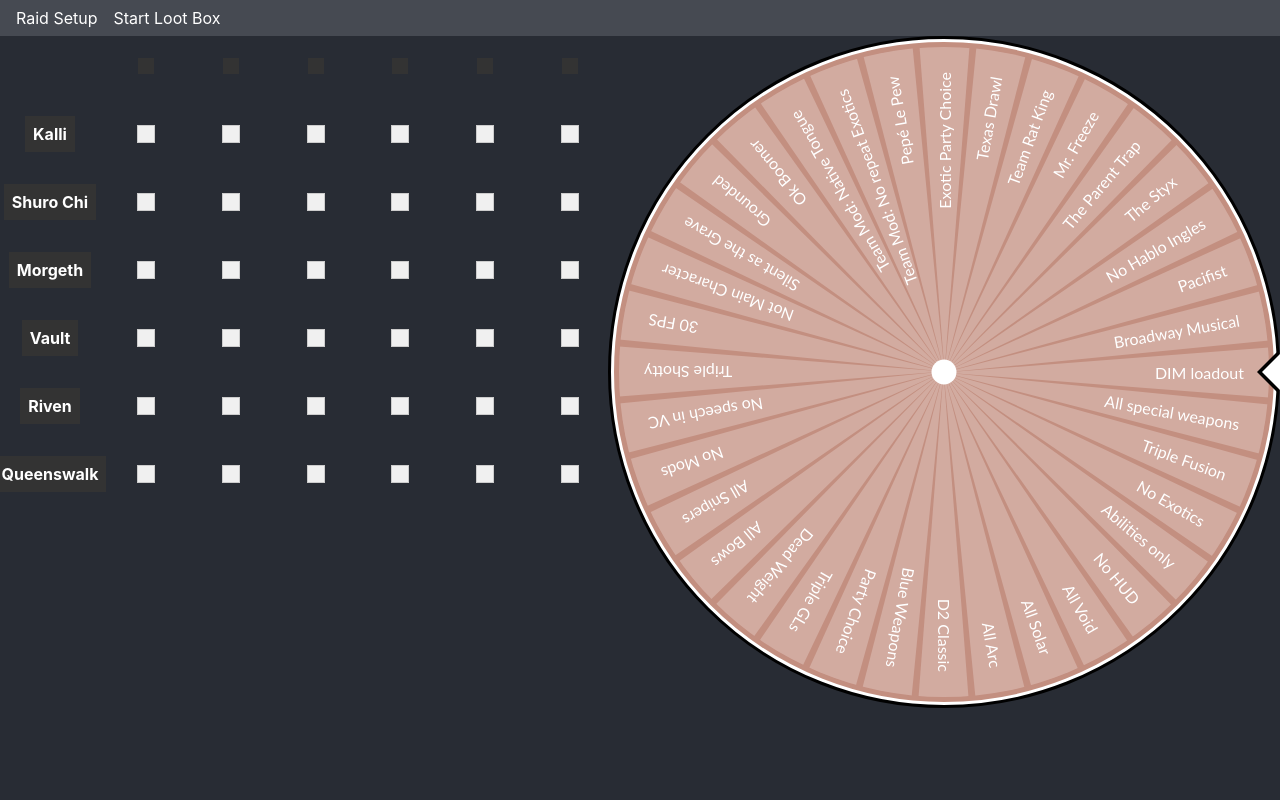
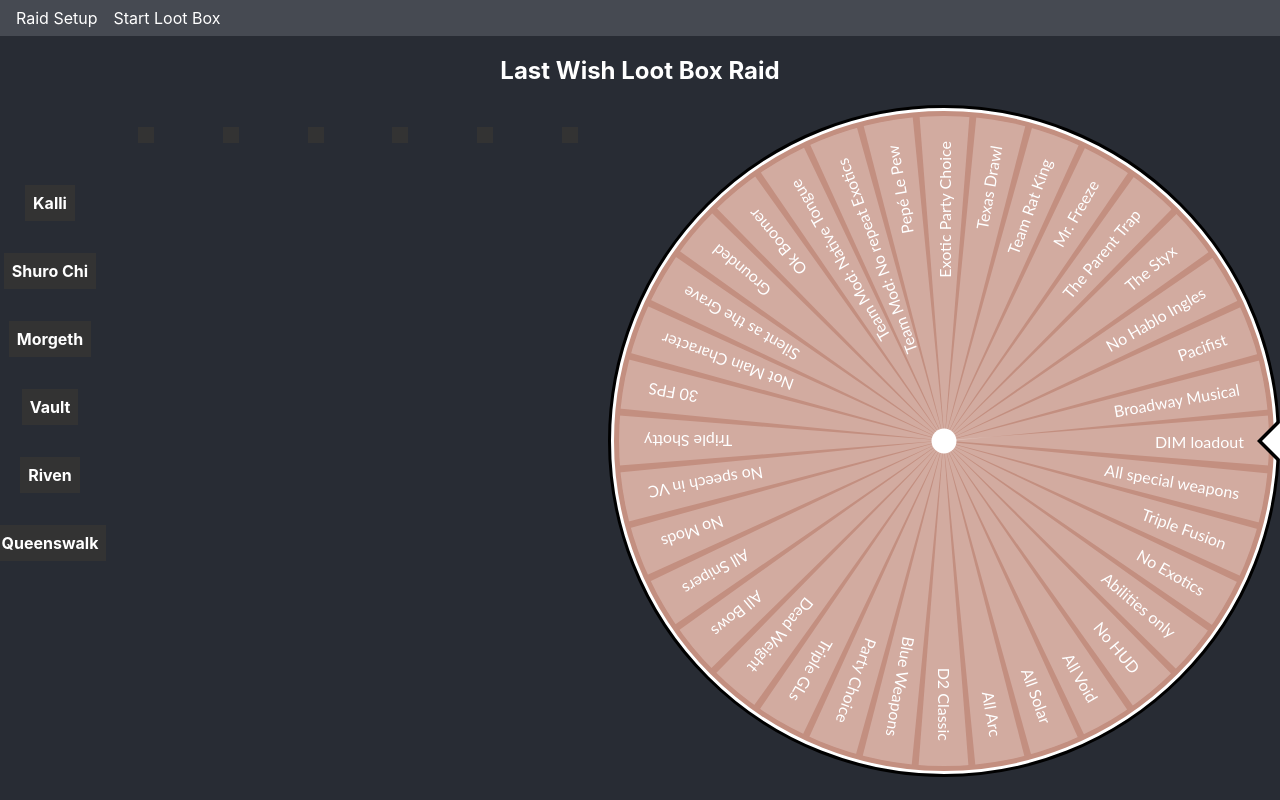
Before and after one commit to mlsof21/loot-box-raid, a React (Create React App) app: page /startLootbox in a window 1280 px wide. Built offline with nearby package versions, Linux system fonts and the light colour scheme.

Commit message:
show selected modifiers in grid - ms

```diff
--- a/src/components/EncounterGrid/EncounterGrid.tsx
+++ b/src/components/EncounterGrid/EncounterGrid.tsx
@@ -5,23 +5,11 @@
 interface Props {
   encounters: RaidEncounter[];
   raiders: RandomizedUser[];
+  assignedModifiers: Record<number, Record<number, string>>;
 }
 
-const EncounterGrid = ({ encounters, raiders }: Props) => {
+const EncounterGrid = ({ encounters, raiders, assignedModifiers }: Props) => {
   // Create a data structure to hold the modifiers for each encounter and raider
-  console.log('in EncounterGrid', { encounters, raiders });
-  const encounterRows = encounters.map((encounter) => {
-    return (
-      <>
-        <div className="encounter-name">{encounter.name}</div>
-        {raiders.map((raider, raiderIndex) => (
-          <div key={raiderIndex} className="modifier-cell">
-            {/* {modifiers[encounter]?.[raider.name]} Display assigned modifier for this raider and encounter */}
-          </div>
-        ))}
-      </>
-    );
-  });
 
   return (
     <div className="encounter-grid">
@@ -31,7 +19,18 @@
           {raider.name}
         </div>
       ))}
-      {encounterRows}
+      {encounters.map((encounter, encounterIndex) => {
+        return (
+          <>
+            <div className="encounter-name">{encounter.name}</div>
+            {raiders.map((_, raiderIndex) => (
+              <div key={raiderIndex} className="modifier-cell">
+                {assignedModifiers[encounterIndex]?.[raiderIndex] ?? ''}
+              </div>
+            ))}
+          </>
+        );
+      })}
     </div>
   );
 };
--- a/src/components/EncounterGrid/encounterGrid.scss
+++ b/src/components/EncounterGrid/encounterGrid.scss
@@ -32,7 +32,7 @@
 }
 
 .modifier-cell {
-  background-color: #f0f0f0;
+  // background-color: #f0f0f0;
   padding: 8px;
-  border: 1px solid #ccc;
+  // border: 1px solid #ccc;
 }
--- a/src/pages/StartLootbox.tsx
+++ b/src/pages/StartLootbox.tsx
@@ -4,19 +4,25 @@
 import { get, getOrDefault } from '../localStorage/localStorage';
 import { defaultModifiers } from '../raids/modifiers';
 import { raids } from '../raids/raids';
-import { Modifier, Raid, Raider } from '../types/Raid';
+import { Modifier, Raid, RaidEncounter, Raider } from '../types/Raid';
 import './raidSetup.scss';
 import EncounterGrid from '../components/EncounterGrid/EncounterGrid';
 import { RandomizedUser } from '../randomizer/randomizer';
 
 const StartLootbox = () => {
-  const [selectedRaid, setSelectedRaid] = useState<Raid>(getOrDefault<Raid>('raid', raids[0]));
-  const [raiders, setRaiders] = useState<string[]>(getOrDefault<string[]>('raiders', Array(6).fill('')));
-  const [modifiers, setModifiers] = useState<Modifier[]>(getOrDefault<Modifier[]>('modifiers', [...defaultModifiers]));
-  const [chosenModifiers, setChosenModifiers] = useState<number[]>([]);
+  const selectedRaid = getOrDefault<Raid>('raid', raids[0]);
+  const encounters: RaidEncounter[] = selectedRaid.encounters;
+  const raiders = getOrDefault<string[]>('raiders', Array(6).fill(''));
+  const modifiers = getOrDefault<Modifier[]>('modifiers', [...defaultModifiers]);
+  const modifierCount = modifiers.length;
+
+  const [currentRaider, setCurrentRaider] = useState(0);
+  const [currentEncounter, setCurrentEncounter] = useState(0);
+  // const [chosenModifiers, setChosenModifiers] = useState<number[]>([]);
+  const [selectedItem, setSelectedItem] = useState<null | number>(null);
+  const [assignedModifiers, setAssignedModifiers] = useState<Record<number, Record<number, string>>>({}); // encounterIndex -> raiderIndex -> modifierName
+
   const [audioMuted, setAudioMuted] = useState(false);
-  const [selectedItem, setSelectedItem] = useState<null | number>(null);
-  const [modifierCount, _] = useState(modifiers.length);
   const [audioPlaying, setAudioPlaying] = useState(false);
   const [mustSpin, setMustSpin] = useState(false);
   console.log('in StartLootbox', { raiders });
@@ -25,12 +31,42 @@
   audio.volume = 0.1;
 
   useEffect(() => {
+    const newAssignedModifiers = {} as Record<number, Record<number, string>>;
+    encounters.forEach((encounter, encounterIndex) => {
+      newAssignedModifiers[encounterIndex] = {};
+      raiders.forEach((raider, raiderIndex) => {
+        newAssignedModifiers[encounterIndex][raiderIndex] = '';
+      });
+    });
+    setAssignedModifiers({ ...newAssignedModifiers });
+  }, []);
+  useEffect(() => {
     console.log('in useEffect', { selectedItem: modifiers.length });
     if (selectedItem) {
-      const newChosenModifiers = [...chosenModifiers, selectedItem];
-      setChosenModifiers(newChosenModifiers);
+      assignNewModifier();
+      console.log(JSON.stringify(assignedModifiers, null, 2));
+      console.log(currentEncounter, currentRaider);
+      if (currentRaider === raiders.length - 1) {
+        nextEncounter();
+      }
+      nextRaider();
     }
   }, [selectedItem]);
+
+  const assignNewModifier = () => {
+    const chosenModifier = modifiers[selectedItem!];
+    const newAssignedModifiers = { ...assignedModifiers };
+    newAssignedModifiers[currentEncounter][currentRaider] = chosenModifier.name;
+    setAssignedModifiers(newAssignedModifiers);
+  };
+  const nextRaider = () => {
+    const newRaider = (currentRaider + 1) % raiders.length;
+    setCurrentRaider(newRaider);
+  };
+  const nextEncounter = () => {
+    const newEncounter = (currentEncounter + 1) % encounters.length;
+    setCurrentEncounter(newEncounter);
+  };
 
   useEffect(() => {
     if (mustSpin) {
@@ -46,10 +82,7 @@
     console.log('in if');
     setMustSpin(true);
     let newSelectedItem = Math.floor(Math.random() * modifierCount);
-    while (chosenModifiers.includes(newSelectedItem)) {
-      console.log('in while', { newSelectedItem, chosenModifiers });
-      newSelectedItem = Math.floor(Math.random() * modifierCount);
-    }
+
     playAudio();
     setSelectedItem(newSelectedItem);
   };
@@ -73,6 +106,7 @@
 
   return (
     <>
+      <h2>{selectedRaid.name} Loot Box Raid</h2>
       <div style={{ display: 'flex', flexDirection: 'row' }}>
         {/* <div className="chosenModifiers">
           <div>Chosen Modifiers:</div>
@@ -83,6 +117,7 @@
         <EncounterGrid
           encounters={selectedRaid.encounters}
           raiders={raiders.map((r) => ({ name: r, assignedModifiers: [], modifiersByName: [], byEncounter: {} }))}
+          assignedModifiers={assignedModifiers}
         />
         <CustomWheel
           items={modifiers.map((x) => x.name)}
```
